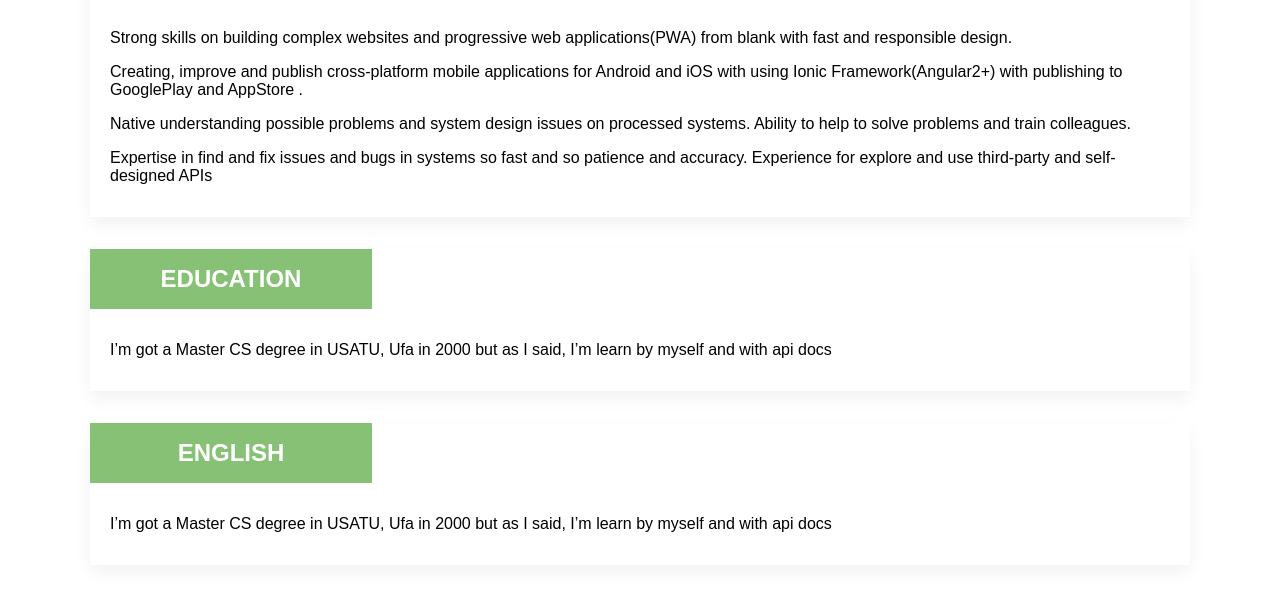
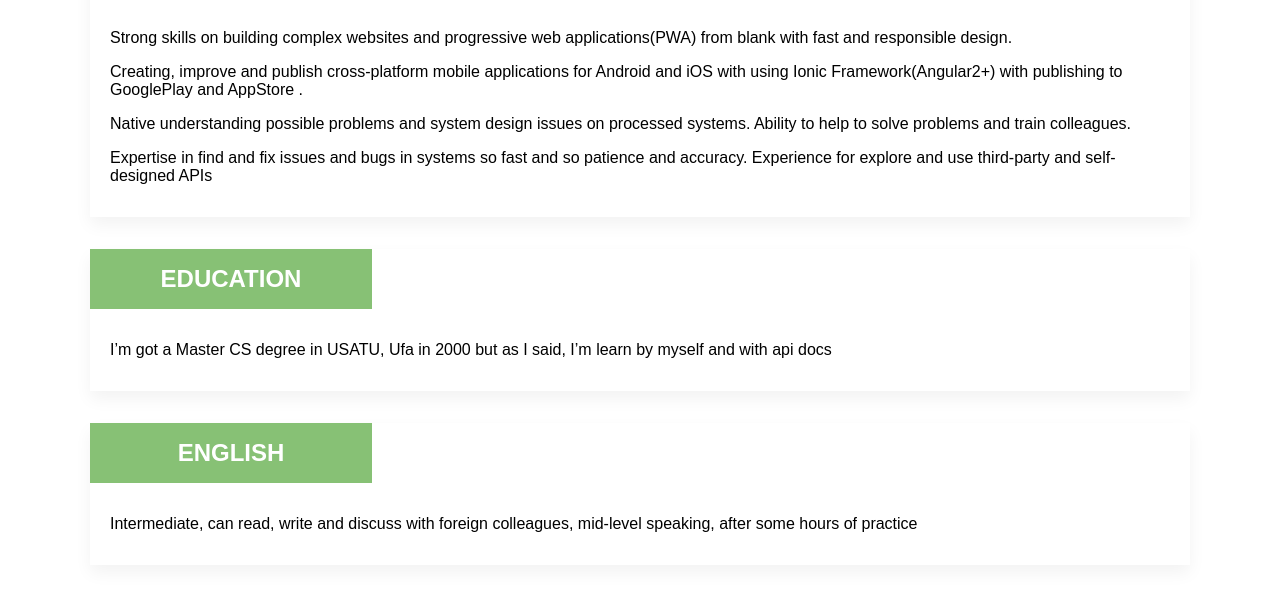
Before and after one commit to krot/rsschool-cv, a plain HTML site: page index.html in a window 1280 px wide. Shown: the part 2052-2655 px from the top of the page. Drawn offline with Linux system fonts and the light colour scheme; grey boxes are pictures that could not be loaded.

Commit message:
fix: typings in english section

```diff
--- a/index.html
+++ b/index.html
@@ -167,7 +167,7 @@ export class AuthService {
         <section class="cv-section english">
             <h2 class="section-header" id="english">English</h2>
             <div>
-                <p>I’m got a Master CS degree in USATU, Ufa in 2000 but as I said, I’m learn by myself and with api docs</p>
+                <p>Intermediate, can read, write and discuss with foreign colleagues, mid-level speaking, after some hours of practice</p>
             </div>
         </section>
 
```
